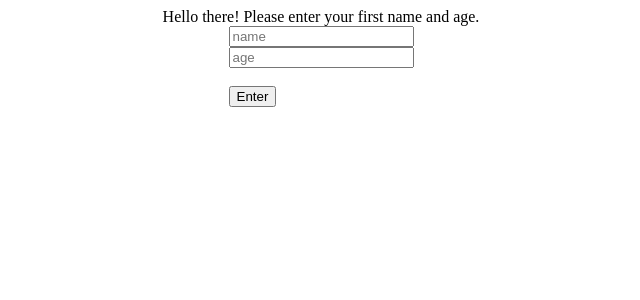
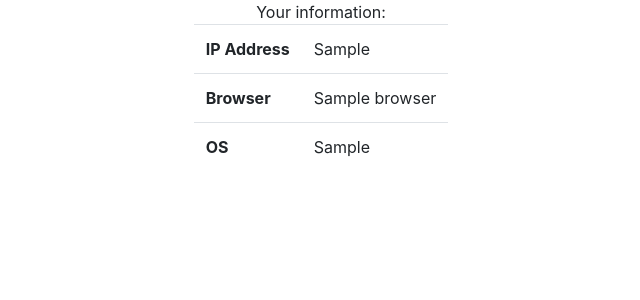
Before and after one commit to kimdang/collectuserdata, a Django app: template collect_app/templates/index.html in a window 1280 px wide. Shown: the top 300 px of the page, without its empty margins (319-959 px from the left). Run offline with Django 3.2, Linux system fonts and the light colour scheme; tables that the repository leaves empty hold one stand-in row (values such as "Sample post"); the template is opened without the code that fills it: values that come from a table or form of the project are taken from there, most other values are stand-ins (such as "Sample title", 1, 10 or a date in 2020); some libraries are stand-ins or nearby versions.

Commit message:
put user info into json and display on index page

```diff
--- a/collect_app/templates/index.html
+++ b/collect_app/templates/index.html
@@ -5,27 +5,30 @@
 <head>
     <meta charset="utf-8">
     <title>Index</title>
+    <link rel="stylesheet" href="https://stackpath.bootstrapcdn.com/bootstrap/4.5.0/css/bootstrap.min.css" integrity="sha384-9aIt2nRpC12Uk9gS9baDl411NQApFmC26EwAOH8WgZl5MYYxFfc+NcPb1dKGj7Sk" crossorigin="anonymous">
 </head>
 
 <body>
-    <div style="display: flex; justify-content: center;">Hello there! Please enter your first name and age.</div>
+    <div style="width: 100%; margin: auto; text-align: center">Your information:</div>
+    <div class="container">
+        <table style="width: auto; margin: auto" class="table">
+            <tbody>
+              <tr>
+                <th scope="row">IP Address</th>
+                <td>{{ip}}</td>
+              </tr>
+              <tr>
+                <th scope="row">Browser</th>
+                <td>{{browser}}</td>
+              </tr>
+              <tr>
+                <th scope="row">OS</th>
+                <td>{{os}}</td>
+              </tr>
+            </tbody>
+          </table>
+    </div>
 
-    <div style="display: flex; justify-content: center;">
-        <div style="position: center; max-width: 500px; max-height: 300px;">
-            <form action=confirmPage method="GET">
-                <div>
-                    {{form.fname}}
-                </div>
-                <div>
-                    {{form.age}}
-                </div>
-                <br>
-                {% csrf_token %}
-
-                <input class="btn btn-lg btn-primary btn-block" type="Submit" value="Enter">
-
-            </form>
-        </div>
 
 </body>
 
--- a/collect_app/urls.py
+++ b/collect_app/urls.py
@@ -3,5 +3,5 @@ from django.urls import path
 
 urlpatterns = [
     path('', views.getnameage, name='index'),
-    path('confirmPage', views.confirm, name='confirm')
+    # path('confirmPage', views.confirm, name='confirm')
 ]
--- /dev/null
+++ b/requirements.txt
@@ -0,0 +1,5 @@
+Django
+pyyaml==3.13
+ua-parser==0.10.0
+user-agents==2.2.0
+json
```
Also changed, not shown: collect_app/views.py (+31 -15 lines), 2 other files.
